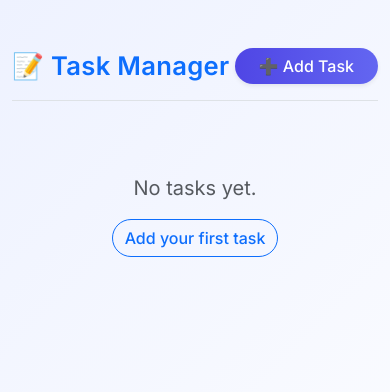
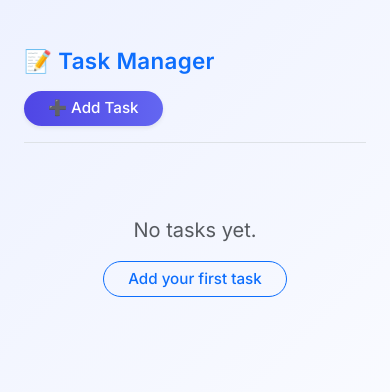
Before and after one commit to varsha320/task_managment_system, a Flask app: template templates/index.html in a window 390 px wide. Shown: the top 392 px of the page. Run offline with Flask 3, Linux system fonts and the light colour scheme; the template is opened without the code that fills it, so the values that code supplies are empty.

Commit message:
Enhance index.html with responsive design updates

```diff
--- a/templates/index.html
+++ b/templates/index.html
@@ -2,18 +2,30 @@
 <html lang="en">
 <head>
   <meta charset="UTF-8">
+  <meta name="viewport" content="width=device-width, initial-scale=1.0">
   <title>Task Management System</title>
+
+  <!-- Fonts & Bootstrap -->
   <link href="https://fonts.googleapis.com/css2?family=Inter:wght@400;500;600&display=swap" rel="stylesheet">
   <link href="https://cdn.jsdelivr.net/npm/bootstrap@5.3.2/dist/css/bootstrap.min.css" rel="stylesheet">
+
+  <!-- Custom Styles -->
   <link rel="stylesheet" href="{{ url_for('static', filename='style.css') }}">
+
   <style>
-    /* Restore gradient + fade-in effect */
+    /* ========== LAYOUT & BACKGROUND ========== */
     body {
       background: linear-gradient(135deg, #eef2ff, #ffffff) !important;
       min-height: 100vh;
       font-family: 'Inter', sans-serif;
+      overflow-x: hidden;
     }
 
+    .container {
+      max-width: 800px;
+    }
+
+    /* ========== ANIMATIONS ========== */
     .list-group {
       animation: fadeIn 0.6s ease;
     }
@@ -23,14 +35,76 @@
       to { opacity: 1; transform: translateY(0); }
     }
 
-    /* Optional hover lift for each task */
+    /* ========== TASK ITEMS ========== */
     .list-group-item {
       transition: all 0.25s ease;
+      border-radius: 10px;
+      margin-bottom: 10px;
     }
 
     .list-group-item:hover {
       transform: translateY(-3px);
       box-shadow: 0 6px 16px rgba(0, 0, 0, 0.06);
+    }
+
+    /* ========== HEADER ========== */
+    h1 {
+      font-size: 2rem;
+    }
+
+    /* ========== BUTTONS ========== */
+    .btn {
+      transition: transform 0.2s ease, box-shadow 0.2s ease;
+    }
+
+    .btn:hover {
+      transform: translateY(-2px);
+      box-shadow: 0 4px 10px rgba(99, 102, 241, 0.2);
+    }
+
+    /* ========== MOBILE OPTIMIZATION ========== */
+    @media (max-width: 768px) {
+      .container {
+        padding: 1.5rem;
+      }
+
+      h1 {
+        font-size: 1.6rem;
+      }
+
+      .list-group-item {
+        flex-direction: column;
+        align-items: flex-start !important;
+      }
+
+      .list-group-item .d-flex.gap-2 {
+        margin-top: 0.75rem;
+      }
+
+      .btn-sm {
+        font-size: 0.9rem;
+        padding: 6px 10px;
+      }
+
+      .btn.rounded-pill {
+        font-size: 0.95rem;
+        padding: 8px 18px;
+      }
+
+      .text-center.py-5 {
+        padding: 3rem 1rem !important;
+      }
+    }
+
+    /* ========== SMALL SCREENS ========== */
+    @media (max-width: 480px) {
+      h1 {
+        font-size: 1.4rem;
+      }
+
+      .btn.rounded-pill {
+        padding: 6px 14px;
+      }
     }
   </style>
 </head>
@@ -39,16 +113,16 @@
   <div class="container py-5">
 
     <!-- Header -->
-    <div class="d-flex justify-content-between align-items-center mb-4 border-bottom pb-3">
+    <div class="d-flex justify-content-between align-items-center mb-4 border-bottom pb-3 flex-wrap gap-3">
       <h1 class="fw-bold text-primary mb-0">📝 Task Manager</h1>
-      <a href="/add" class="btn btn-primary rounded-pill px-4 shadow-sm">➕ Add Task</a>
+      <a href="/add" class="btn btn-primary rounded-pill px-4 shadow-sm flex-shrink-0">➕ Add Task</a>
     </div>
 
     <!-- Task List -->
     {% if tasks %}
       <div class="list-group shadow-lg rounded-3">
         {% for task in tasks %}
-          <div class="list-group-item border-0 border-bottom d-flex justify-content-between align-items-start p-3
+          <div class="list-group-item border-0 d-flex justify-content-between align-items-start p-3
               {% if task['status'] == 'Completed' %} bg-success-subtle {% else %} bg-warning-subtle {% endif %}">
 
             <div class="me-3 flex-grow-1">
@@ -70,8 +144,8 @@
       </div>
     {% else %}
       <div class="text-center py-5 text-muted">
-        <p class="fs-5">No tasks yet.</p>
-        <a href="/add" class="btn btn-outline-primary">Add your first task</a>
+        <p class="fs-5 mb-3">No tasks yet.</p>
+        <a href="/add" class="btn btn-outline-primary rounded-pill px-4">Add your first task</a>
       </div>
     {% endif %}
   </div>
```
